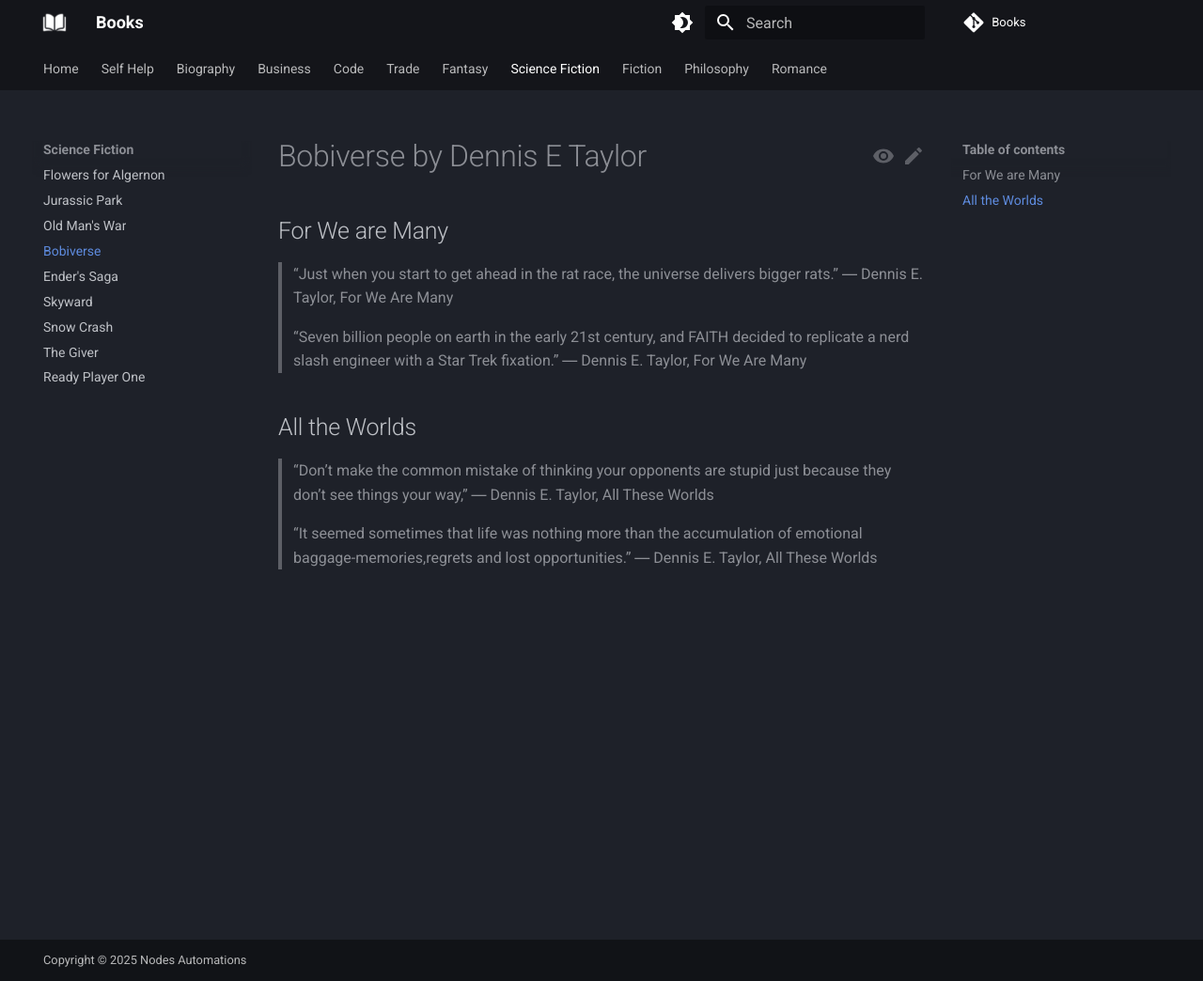
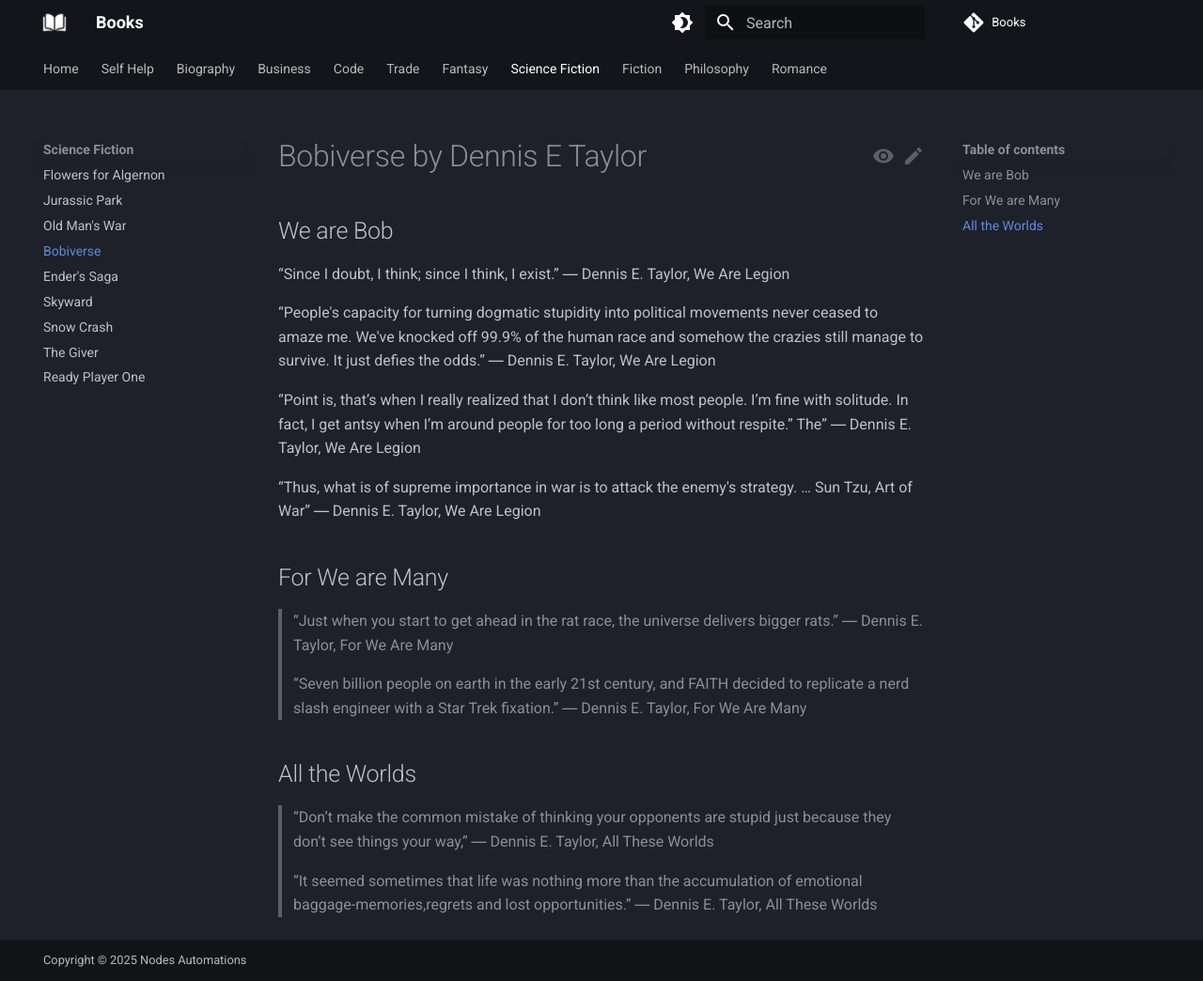
Before and after one commit to vivekkpatel/Books, an MkDocs documentation site: the page built from docs/Science Fiction/Bobiverse.md, in a window 1280 px wide and 1044 px high. Shown: the whole window at 94% size. Built offline with MkDocs 1.6.1 and Material for MkDocs 9.7.7, drawn with Linux system fonts in a browser that asks for light colours; comment, search, counter and statistics services are not loaded.

Commit message:
Add quotes and excerpts from We Are Legion to Bobiverse section

```diff
--- a/docs/Science Fiction/Bobiverse.md
+++ b/docs/Science Fiction/Bobiverse.md
@@ -1,4 +1,17 @@
 # Bobiverse by Dennis E Taylor
+
+## We are Bob
+“Since I doubt, I think; since I think, I exist.”
+― Dennis E. Taylor, We Are Legion
+
+“People's capacity for turning dogmatic stupidity into political movements never ceased to amaze me. We've knocked off 99.9% of the human race and somehow the crazies still manage to survive. It just defies the odds.”
+― Dennis E. Taylor, We Are Legion
+
+“Point is, that’s when I really realized that I don’t think like most people. I’m fine with solitude. In fact, I get antsy when I’m around people for too long a period without respite.” The”
+― Dennis E. Taylor, We Are Legion
+
+“Thus, what is of supreme importance in war is to attack the enemy's strategy. … Sun Tzu, Art of War”
+― Dennis E. Taylor, We Are Legion
 
 ## For We are Many
 > “Just when you start to get ahead in the rat race, the universe delivers bigger rats.”
```
